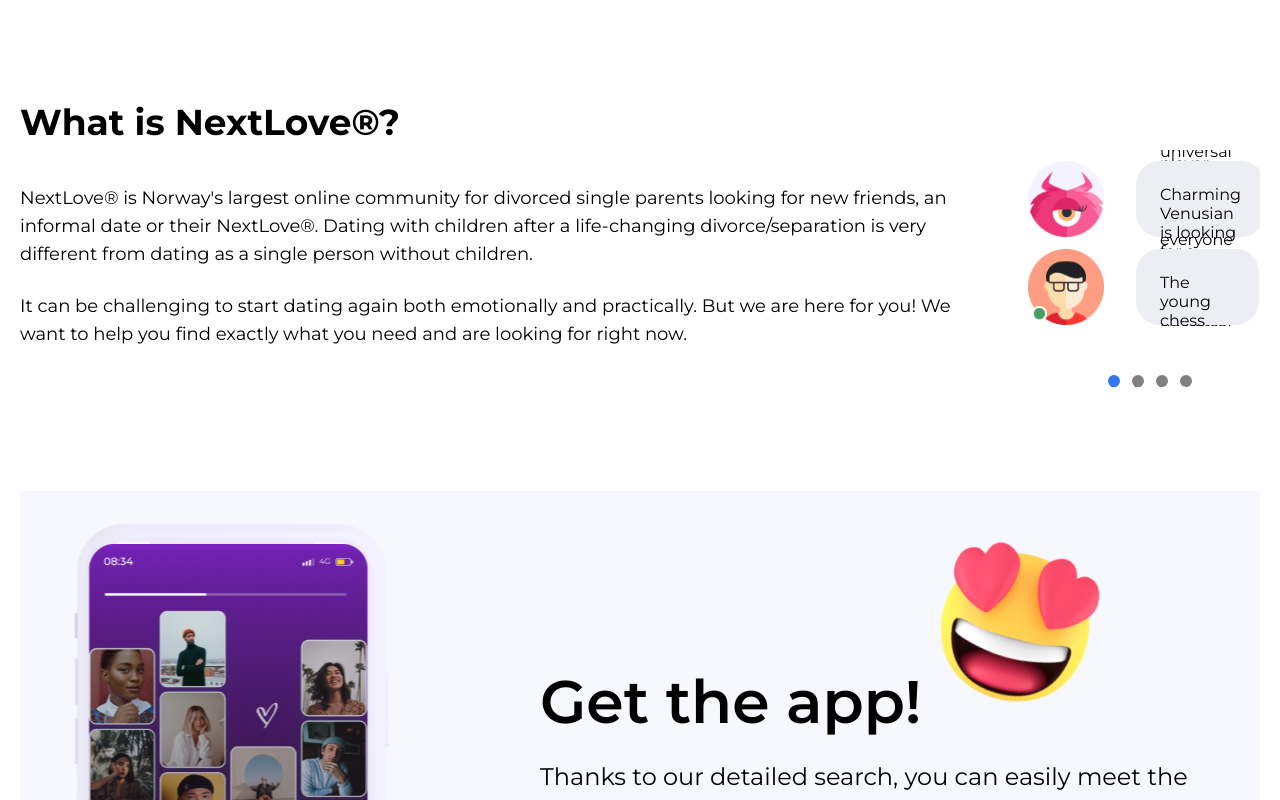
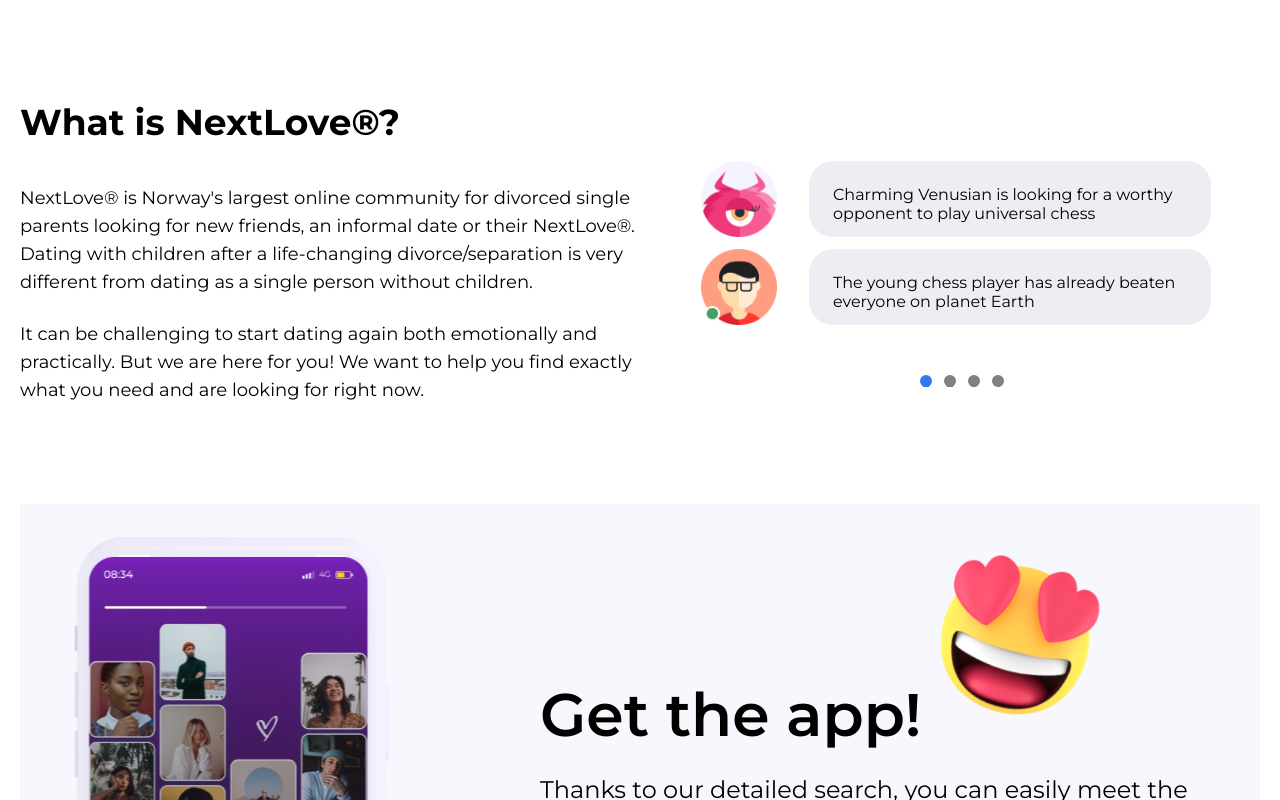
Before and after one commit to BrownEdgar/figma-task, a React app: page / in a window 1280 px wide. Shown: the top 800 px of the page. Built offline with nearby package versions, Linux system fonts and the light colour scheme; the HTML template or start-up script is replaced by a standard one.

Commit message:
fixid bugs

```diff
--- a/src/components/NextLove/NextLove.scss
+++ b/src/components/NextLove/NextLove.scss
@@ -5,6 +5,7 @@
   gap: 40px;
   &__left {
     padding-right: 20px;
+    width: 640px;
     &__title {
       font-size: 36px;
     }
```
Also changed, not shown: 1 other file (tests, documents, lock files or other folders).
